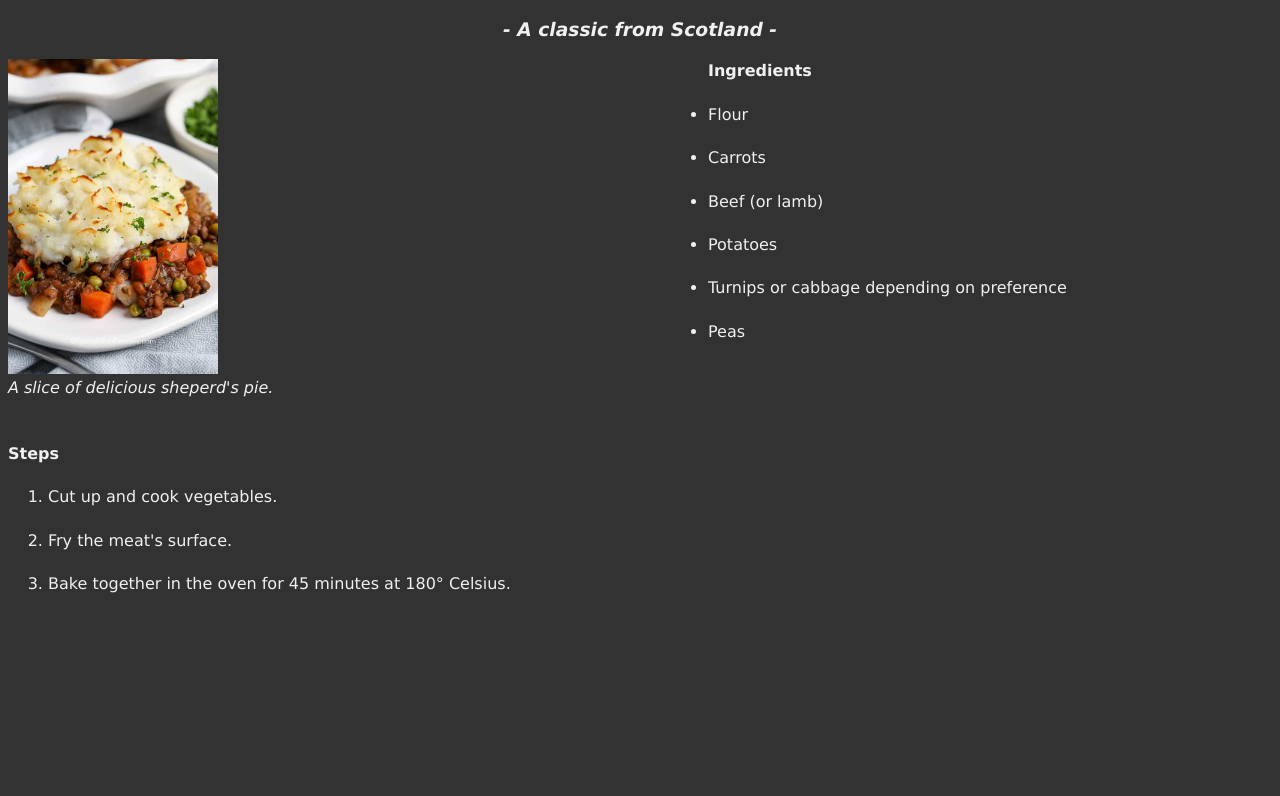
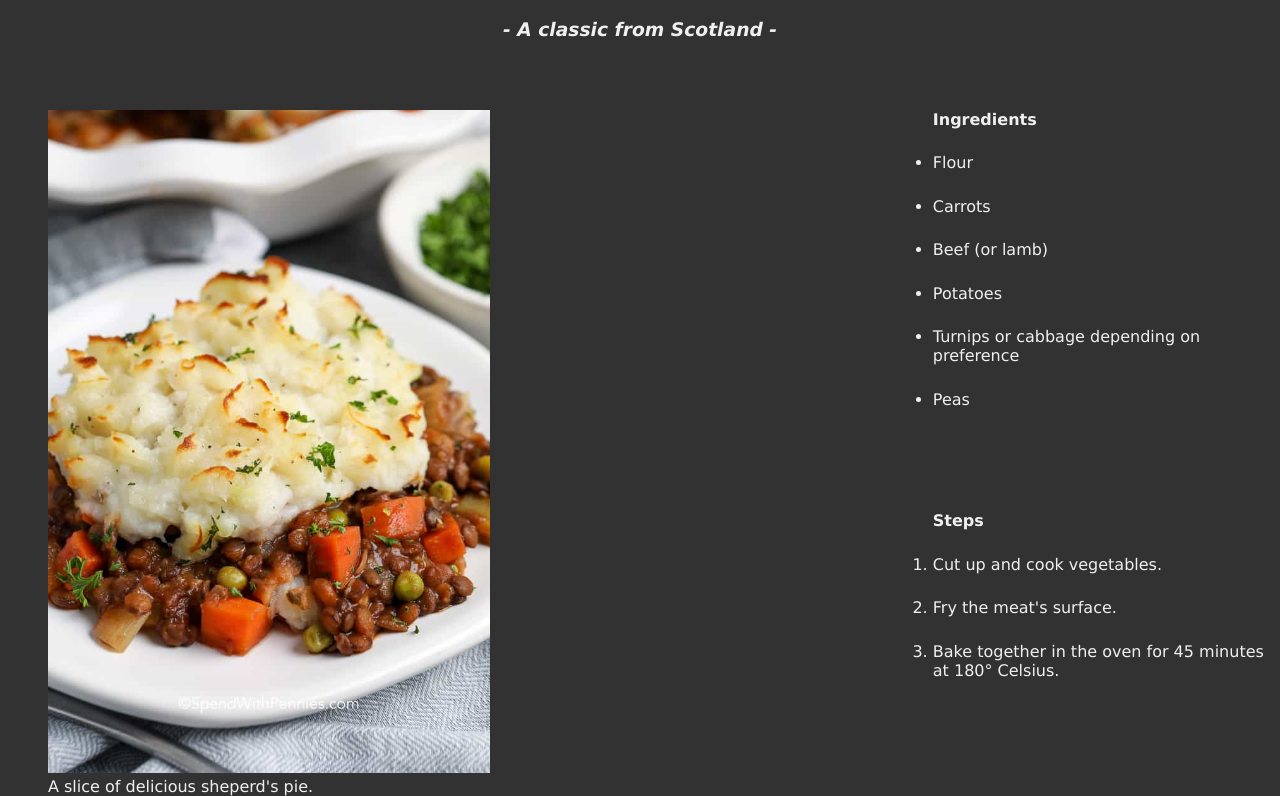
Before and after one commit to Bagolly/odin-recipes, a plain HTML site: page sheperds-pie.html in a window 1280 px wide. Shown: the part 62-858 px from the top of the page. Before the commit the page ends 800 px from the top, so only its background shows below. Drawn offline with Linux system fonts and the light colour scheme.

Commit message:
Modified layout using basic CSS

```diff
--- a/sheperds-pie.css
+++ b/sheperds-pie.css
@@ -6,8 +6,8 @@
 
 .float-left > img
 {
-    width: 30%;
-    margin-right: 5%;
+    width: 100%;
+    margin:auto
 }
 
 .float-left > footer
@@ -18,4 +18,22 @@
 h3:first-of-type
 {
     text-align: center;
+    margin-bottom: 70px;
 }
+
+.left, .right
+{
+ display: inline;
+}
+
+.left
+{
+    float: left;
+    margin-left: 40px;
+    width: 70%;
+}
+
+.right
+{
+    float: auto;
+}
--- a/sheperds-pie.html
+++ b/sheperds-pie.html
@@ -1,20 +1,23 @@
 <!DOCTYPE html>
 <html lang="en">
+
 <head>
     <meta charset="UTF-8">
     <link href="./base.css" rel="stylesheet">
     <link href="./sheperds-pie.css" rel="stylesheet">
     <title>Sheperd's Pie</title>
 </head>
+
 <body>
     <h1>Sheperd's Pie</h1>
     <h3><em>- A classic from Scotland -</em></h3>
 
-    <div class="float-left">
+    <div class="left">
         <img src="./img/sheperdspie.jpg" alt="sheperdspie">
         <footer>A slice of delicious sheperd's pie.</footer>
     </div>
 
+    <div class="right">
         <h4>Ingredients</h4>
         <ul>
             <li>Flour</li>
@@ -24,12 +27,14 @@
             <li>Turnips or cabbage depending on preference</li>
             <li>Peas</li>
         </ul>
-    <br/><br/><br/>
+        <br /><br /><br />
         <h4>Steps</h4>
         <ol>
             <li>Cut up and cook vegetables.</li>
             <li>Fry the meat's surface.</li>
             <li>Bake together in the oven for 45 minutes at 180° Celsius.</li>
         </ol>
+    </div>
 </body>
+
 </html>
```
Lines whose indentation alone changed are shown as unchanged.
